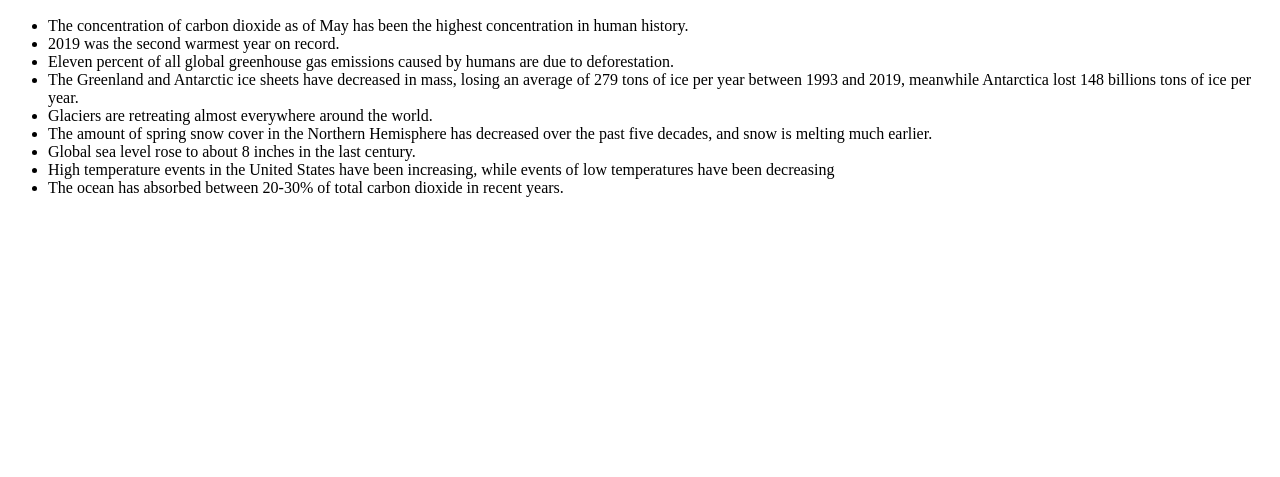
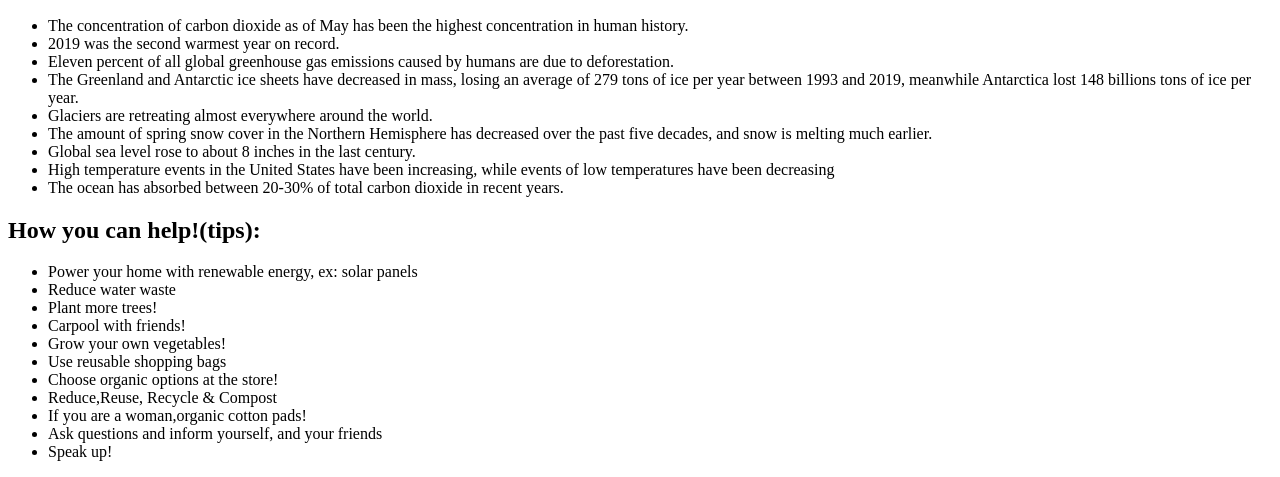
Before and after one commit to celestem406/change, a plain HTML site: page index.html in a window 1280 px wide. Shown: the part 1829-2306 px from the top of the page. Before the commit the page ends 2042 px from the top, so only its background shows below. Drawn offline with Linux system fonts and the light colour scheme.

Commit message:
added bulletpoints

```diff
--- a/index.html
+++ b/index.html
@@ -31,6 +31,20 @@
  <li>High temperature events in the United States have been increasing, while events of low temperatures have been decreasing</li>
  <li>The ocean has absorbed between 20-30% of total carbon dioxide in recent years.</li>
 </ul>
+        <h2> How you can help!(tips):</h2>
+        <ul>
+<li> Power your home with renewable energy, ex: solar panels</li>
+<li>Reduce water waste</li>
+<li>Plant more trees!</li>
+<li>Carpool with friends!</li>
+<li>Grow your own vegetables!</li>
+<li>Use reusable shopping bags</li>
+<li>Choose organic options at the store!</li>
+<li>Reduce,Reuse, Recycle & Compost</li>
+<li>If you are a woman,organic cotton pads!</li>
+<li>Ask questions and inform yourself, and your friends</li>
+<li>Speak up!</li>
+</ul>
 
     </body>
 </html>
```
